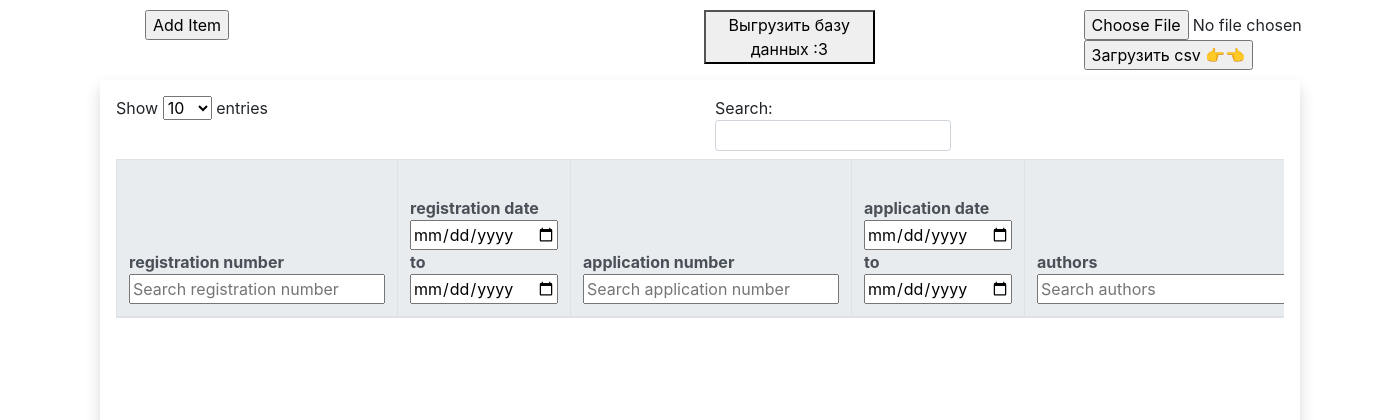
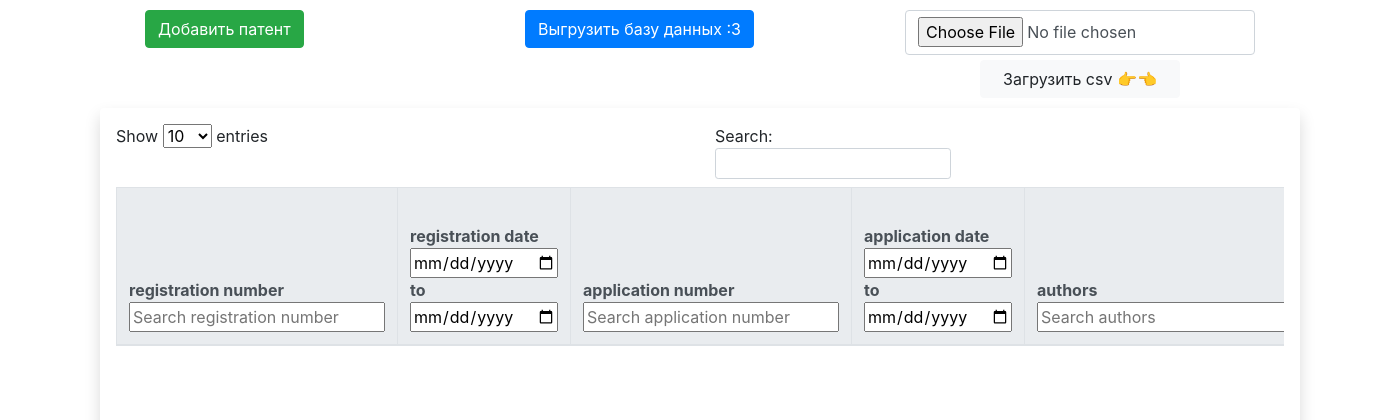
Before and after one commit to moevm/nosql2h22-rospatent, a Flask app: page / in a window 1400 px wide; the page is wider, and only the part inside the window is pictured. Shown: the part 67-487 px from the top of that part. Run offline with Flask 2, Linux system fonts and the light colour scheme; data that the repository does not hold is empty; parts of the project's set-up code (start-up, migrations or seed data) failed here and were passed over; some libraries are stand-ins or nearby versions.

Commit message:
changed_forms_style

```diff
--- a/app/static/css/style.css
+++ b/app/static/css/style.css
@@ -10,6 +10,8 @@
 	margin: 0 auto;
 	margin-top: 10px;
 }
+
+
 
 .table th {
 	font-weight: bold;
@@ -49,3 +51,14 @@
 	margin: 0 auto;
 	padding: 10px;
 }
+
+#file_button {
+	display: block;
+	width: 200px;
+	margin: 0 auto;
+	margin-top: 5px;
+}
+
+#formFile {
+	height: 45px;
+}
--- a/app/templates/index.html
+++ b/app/templates/index.html
@@ -4,18 +4,18 @@
 <div id="actions">
     <div class="container">
         <div class="row row-cols-3">
-            <div class="col">
+            <div class="col-md">
                 <form action="/addpatent">
-                    <input type="submit" value="Add Item" />
+                    <input type="submit" value="Добавить патент" class="btn btn-success"/>
                 </form>
             </div>
-            <div class="col">
-                <button onclick="get_csv()" style="margin-left: 51%">Выгрузить базу данных :З</button>
+            <div class="col-md">
+                <button onclick="get_csv()" class="btn btn-primary">Выгрузить базу данных :З</button>
             </div>
-            <div class="col">
-                <form id="csv_file" enctype="text/csv" style="margin-left: 51%">
-                    <input name="file" type="file" />
-                    <input type="button" value="Загрузить csv 👉👈" onclick="add_csv_to_db()" />
+            <div class="col-md">
+                <form id="csv_file" enctype="text/csv">
+                    <input name="file" type="file" class="form-control" id="formFile" />
+                    <input type="button" value="Загрузить csv 👉👈" onclick="add_csv_to_db()" class="btn btn-light" id="file_button"/>
                 </form>
             </div>
         </div>
```
